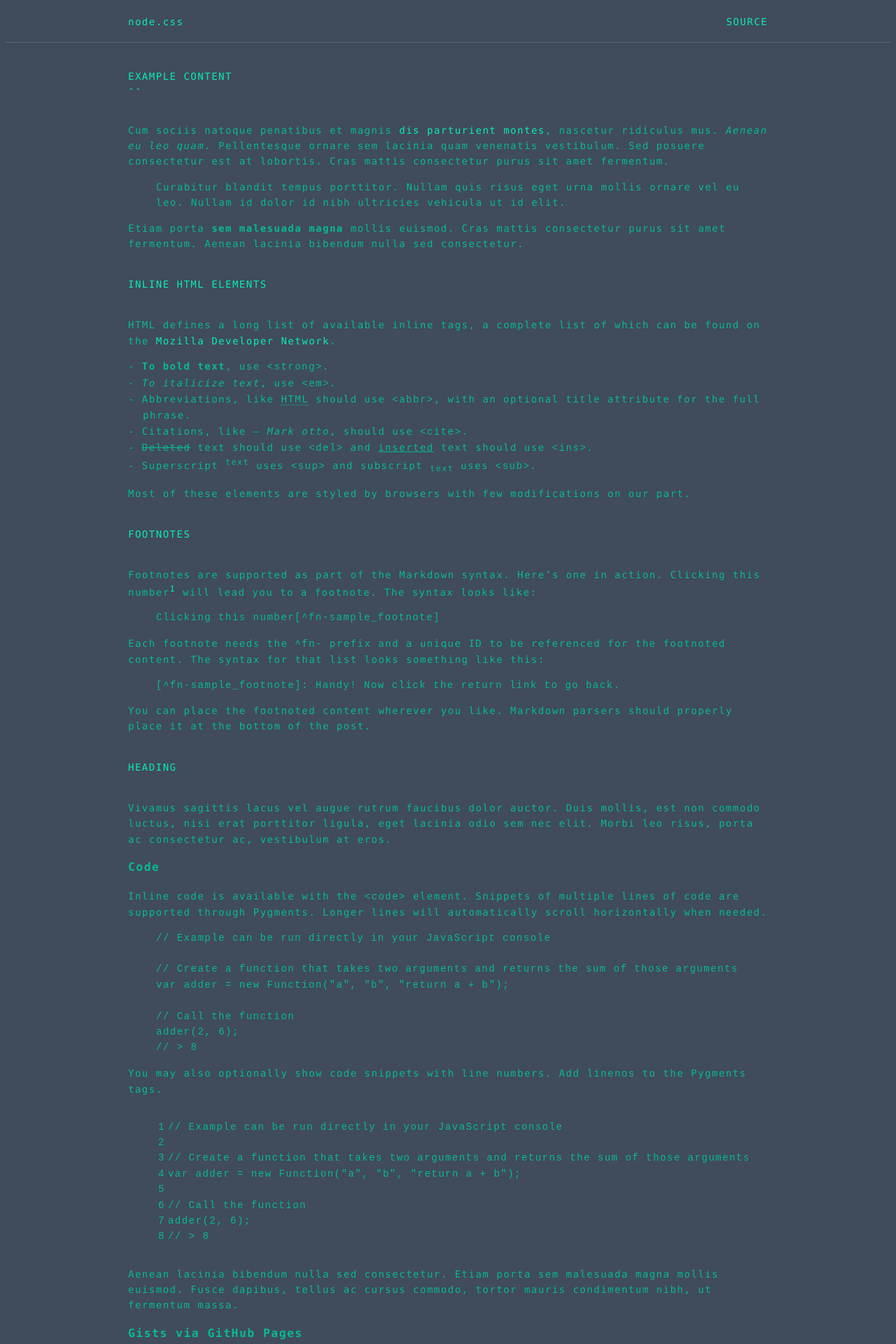
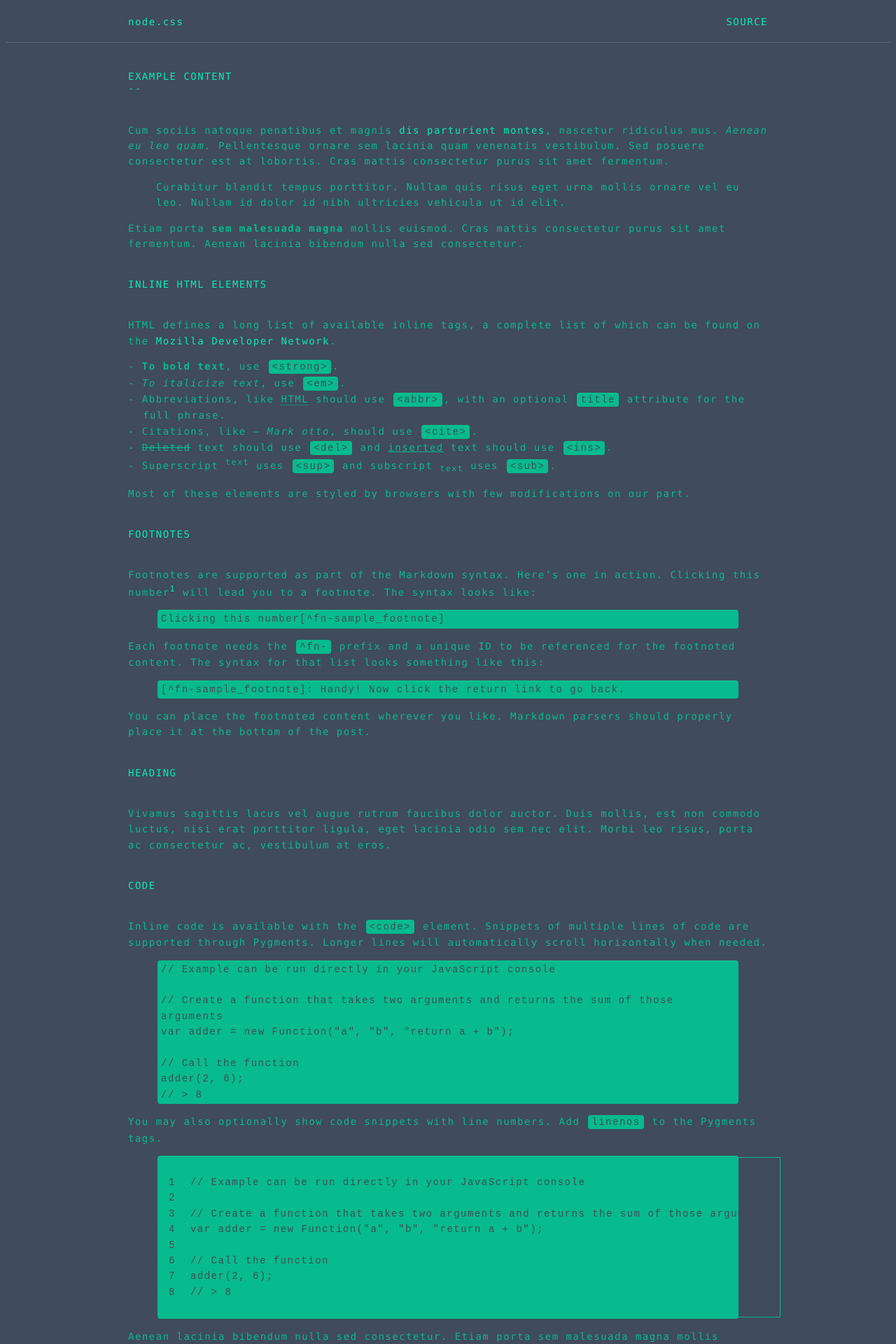
Before and after one commit to kjhx/node.css, a Jekyll site: the page built from _posts/2016-01-02-example-content.md, in a window 1280 px wide. Shown: the top 1920 px of the page at 70% size. Built offline with Jekyll 4.4.1, drawn with Linux system fonts in a browser that asks for light colours.

Commit message:
Add Makefile, update CSS

```diff
--- a/_includes/head.html
+++ b/_includes/head.html
@@ -1,7 +1,7 @@
 <head>
     <meta charset="utf-8">
     <meta name="viewport" content="width=device-width, initial-scale=1">
-    <title>{% if page.title %}{{ page.title | escape }}{% else %}{{ site.title | escape }}{% endif %}</title>
+    <title>{{ site.title | escape }}{% if page.title %} - {{ page.title | escape }}{% endif %}</title>
     <meta name="author" content="{{ site.author }}">
     <meta name="description" content="{{ site.description }}">
     <link rel="stylesheet" href="{{ "css/node.css" | relative_url }}" />
--- a/_sass/_core.scss
+++ b/_sass/_core.scss
@@ -2,7 +2,7 @@ header {
   height: 4rem;
   margin-top: 2rem;
   margin-bottom: 4rem;
-  border-bottom: 1px grayscale($prm-color) dotted;
+  border-bottom: 1px grayscale($primary) dotted;
 }
 
 header nav a {
@@ -34,5 +34,5 @@ header nav:after {
 }
 
 .darken {
-  color: $scn-color;
+  color: $secondary;
 }
--- a/_sass/_forms.scss
+++ b/_sass/_forms.scss
@@ -8,7 +8,7 @@
    font-weight: bold;
    font-size: 1.2rem;
    text-transform: uppercase;
-   color: $prm-color;
+   color: $primary;
  }
 
  input:not([type='checkbox']), textarea {
@@ -21,34 +21,34 @@
   max-width: 100%;
   margin-bottom: 2rem;
   padding: 6px 10px;
-  border: 1px solid $scn-color;
+  border: 1px solid $secondary;
   font: inherit;
   font-size: 1.6rem;
   background: #333;
-  color: $scn-color;
+  color: $secondary;
   outline: none;
   transition: all .2s ease;
  }
 
- textarea:focus, input[type=text]:focus, input[type=color]:focus, input[type=date]:focus, input[type=file]:focus, input[type=month]:focus, input[type=number]:focus, input[type=password]:focus { border-color: $prm-color; }
+ textarea:focus, input[type=text]:focus, input[type=color]:focus, input[type=date]:focus, input[type=file]:focus, input[type=month]:focus, input[type=number]:focus, input[type=password]:focus { border-color: $primary; }
 
 button, input[type="submit"], input[type="reset"], input[type="button"] {
   display: inline-block;
   height: 3rem;
   line-height: 3rem;
   padding: 0 1rem;
-  color: $scn-color;
+  color: $secondary;
   text-align: center;
   letter-spacing: .1rem;
   text-transform: uppercase;
   text-decoration: none;
   white-space: nowrap;
   background-color: transparent;
-  border: 1px solid $scn-color;
+  border: 1px solid $secondary;
   cursor: pointer;
  }
 
  button:hover, input[type="submit"]:hover, input[type="reset"]:hover, input[type="button"]:hover {
-   color: $prm-color;
-   border: 1px solid $prm-color;
+   color: $primary;
+   border: 1px solid $primary;
   }
--- a/_sass/_lists.scss
+++ b/_sass/_lists.scss
@@ -1,11 +1,25 @@
-/* Lists
+/* Lists & Tables
  –––––––––––––––––––––––*/
 ul {
   list-style-type: none;
   padding: 0 0 0 2.1rem;
   text-indent: -2.1rem;
+
+  > li::before {
+    content: "- "
+  }
 }
 
-ul > li::before { content: "- " }
+ol { padding: 0 0 0 3.1rem; }
 
-ol { padding: 0 0 0 3.1rem; }
+table {
+  width: 100%;
+  border-collapse: collapse;
+
+  th, td {
+    padding: 1rem;
+    text-align: left;
+  }
+
+  td { border: 1px solid $secondary; }
+}
--- /dev/null
+++ b/_sass/_media.scss
@@ -0,0 +1,3 @@
+img {
+  max-width: 100%;
+}
--- a/_sass/_type.scss
+++ b/_sass/_type.scss
@@ -9,8 +9,8 @@ body {
  font-size: 1.4rem;
  letter-spacing: .15rem;
  line-height: 1.6;
- background: $bkg-color;
- color: $scn-color;
+ background: $background;
+ color: $secondary;
 }
 
 h1 {
@@ -18,7 +18,7 @@ h1 {
  font-weight: inherit;
  font-size: inherit;
  line-height: 1.2;
- color: $prm-color;
+ color: $primary;
  text-transform: uppercase;
 }
 
@@ -27,27 +27,50 @@ h1::after {
  white-space: pre;
 }
 
-h2 {
+h2, h3, h4, h5, h6 {
  margin: 4rem 0 4rem 0;
  font-weight: inherit;
  line-height: 1;
  font-size: inherit;
- color: $prm-color;
+ color: $primary;
  text-transform: uppercase;
+}
+
+hr {
+  display: block;
+  height: .1rem;
+  border: 0;
+  border-top: 1px solid $primary;
+  margin: 1rem 0;
+  padding: 0;
 }
 
 abbr[title] {
  text-decoration: none;
- border-bottom: 1px dotted $scn-color;
+ border-bottom: 1px dotted $secondary;
  cursor: help;
 }
 
 a {
- color: $prm-color;
+ color: $primary;
  text-decoration: none;
 }
 
 a:hover {
- color: $prm-color;
+ color: $primary;
  text-decoration: underline;
 }
+
+code {
+  padding: .2rem .5rem;
+  margin: 0 .2rem;
+  font-family: monospace;
+  color: $background;
+  background: $secondary;
+  border-radius: 4px;
+}
+
+pre code {
+  display: block;
+  white-space: pre-wrap;
+}
--- a/css/node.scss
+++ b/css/node.scss
@@ -10,17 +10,17 @@
  */
 
  // Defaults
- $prm-color: #fff;
- $scn-color: darken($prm-color, 20%);
- $bkg-color: #222;
+ $primary: #fff;
+ $secondary: darken($primary, 20%);
+ $background: #222;
 
 // $prm-color: #df6f41;
 // $scn-color: darken($prm-color, 10%);
 // $bkg-color: #34093c;
 
-$prm-color: #09ecb3;
-$scn-color: darken($prm-color, 10%);
-$bkg-color: #404b5b;
+$primary: #09ecb3;
+$secondary: darken($primary, 10%);
+$background: #404b5b;
 
 
 html {
@@ -32,4 +32,5 @@ html {
 @import "layout";
 @import "lists";
 @import "forms";
+@import "media";
 @import "core";
```
Also changed, not shown: 1 other file.
